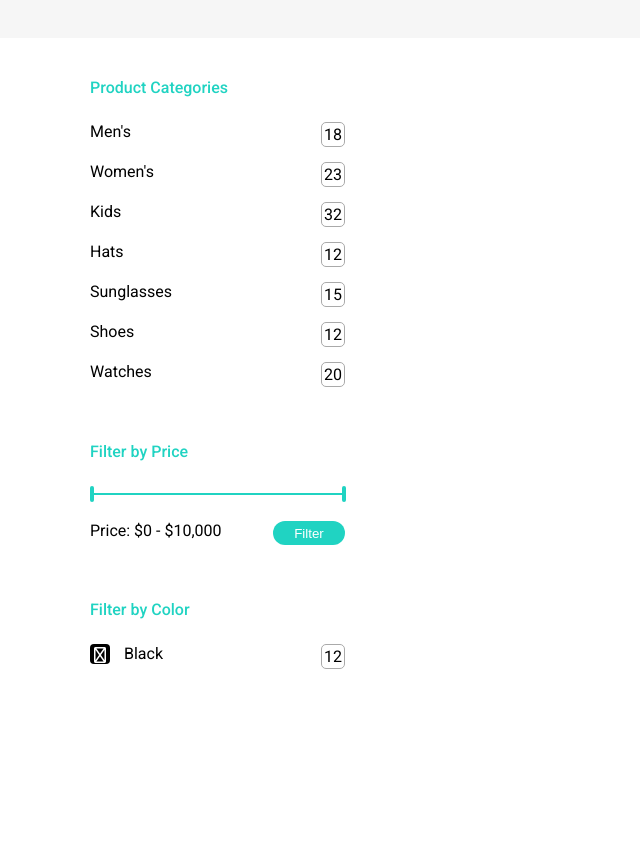
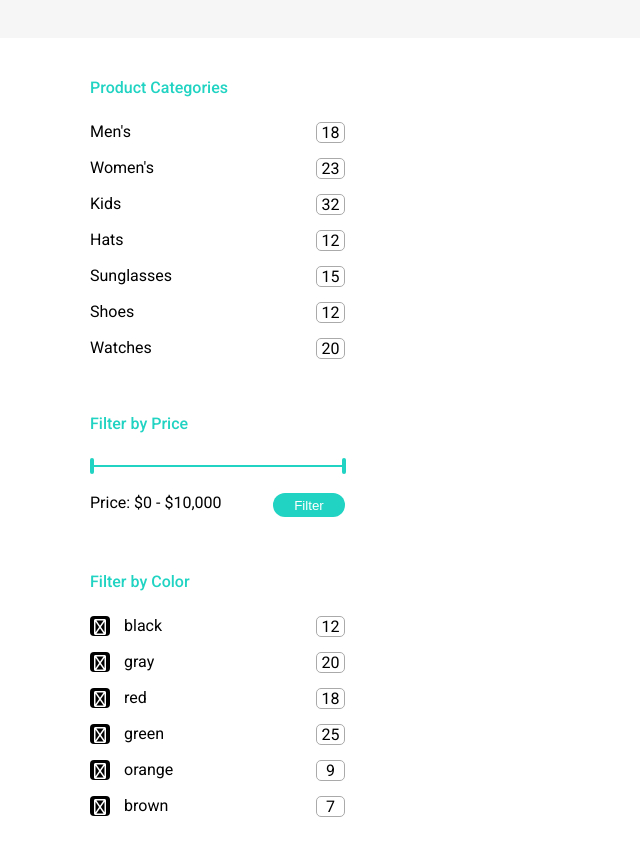
Before and after one commit to ScrumWin21/ScrumFrontEnd, a React (Create React App) app: page /ShopPage in a window 1280 px wide. Shown: the part 721-1576 px from the top of the page, without its empty margins (0-640 px from the left). Before the commit the page ends 1445 px from the top, so only its background shows below. Built offline with nearby package versions, Linux system fonts and the light colour scheme.

Commit message:
Item #101 hard code data completed

```diff
--- a/css/App.css
+++ b/css/App.css
@@ -1330,7 +1330,8 @@ p {
 .shopBannerLeft-numberBox {
   border: 1px solid #AAAAAA;
   border-radius: 5px;
-  padding: 2px;
+  width: 27px;
+  text-align: center;
 }
 
 .shopFilterButton {
--- a/scss/ShopPage/_shopBannerLeft.scss
+++ b/scss/ShopPage/_shopBannerLeft.scss
@@ -35,7 +35,9 @@
 .shopBannerLeft-numberBox {
     border: 1px solid #AAAAAA;
     border-radius: 5px;
-    padding:2px;
+    // padding:2px;
+    width: 27px;
+    text-align: center;
 }
 
 .shopFilterButton {
--- a/src/components/shopDetails/ShopComponents/ShopLeftBanner/ShopLeftFilterByColor.js
+++ b/src/components/shopDetails/ShopComponents/ShopLeftBanner/ShopLeftFilterByColor.js
@@ -1,11 +1,59 @@
 import React from "react";
+
+
+let shopColor = [{
+    color: "black",
+    text: "Black",
+    count: 12
+},
+    {
+        color: "gray",
+    text: "Gray",
+    count: 20
+    },
+    {
+        color: "red",
+    text: "Red",
+    count: 18
+    },
+    {
+        color: "green",
+    text: "Green",
+    count: 25
+    },
+    {
+        color: "orange",
+    text: "Orange",
+    count: 9
+    },
+    {
+        color: "brown",
+    text: "Brown",
+    count: 7
+    },
+]
 
 export const ShopLeftFilterByColor = () => {
   return (
     <>
       <div className="shopBannerLeft-title">Filter by Color</div>
-      <div className="shopBannerLeft-container">
-        <div className="shopBannerLeft-container-content-color">
+          <div className="shopBannerLeft-container">
+              {shopColor.map((shopColor) => (
+                <div className="shopBannerLeft-container-content-color">
+                <div className="flex">
+                            <div className="shopBannerLeft-colorBox">
+                            <i class="fa-regular fa-check"></i>
+                  </div>
+                          <div>{shopColor.color }</div>
+                </div>
+
+                      <div className="shopBannerLeft-numberBox">{ shopColor.count}</div>
+              </div>
+              ))}
+            </div>
+
+
+        {/* <div className="shopBannerLeft-container-content-color">
           <div className="flex">
                       <div className="shopBannerLeft-colorBox">
                       <i class="fa-regular fa-check"></i>
@@ -15,7 +63,7 @@ export const ShopLeftFilterByColor = () => {
 
           <div className="shopBannerLeft-numberBox">12</div>
         </div>
-      </div>
+      </div> */}
     </>
   );
 };
```
